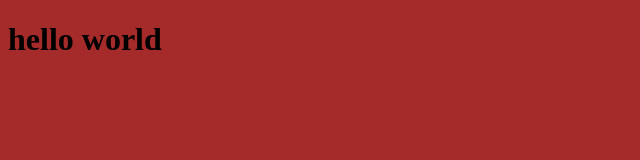
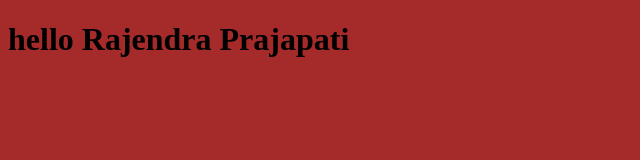
Before and after one commit to RajendraDex/project1, a plain HTML site: page index.html in a window 1280 px wide. Shown: the whole page, without its empty margins (0-640 px from the left). Drawn offline with Linux system fonts and the light colour scheme.

Commit message:
first change

```diff
--- a/index.html
+++ b/index.html
@@ -8,6 +8,6 @@
     <title>Document</title>
 </head>
 <body>
-    <h1>hello world</h1>
+    <h1>hello Rajendra Prajapati</h1>
 </body>
 </html>
```
